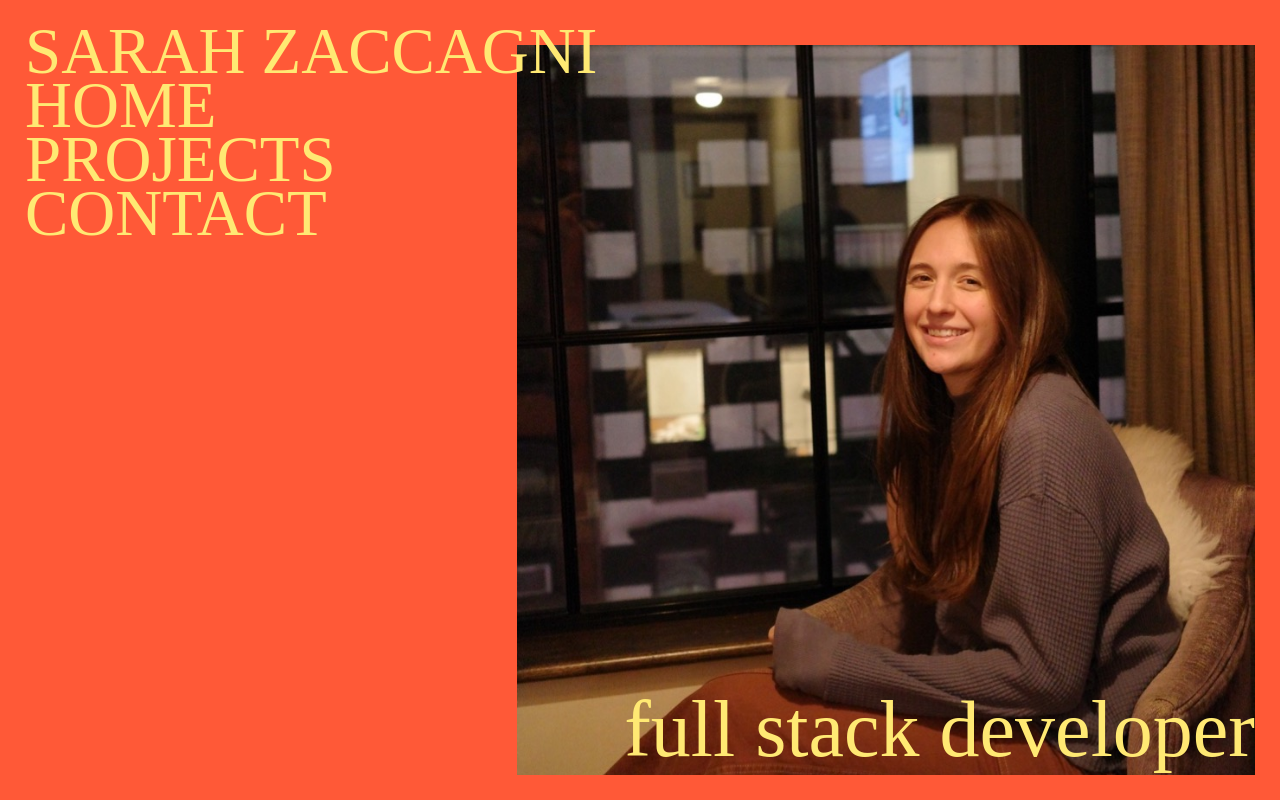
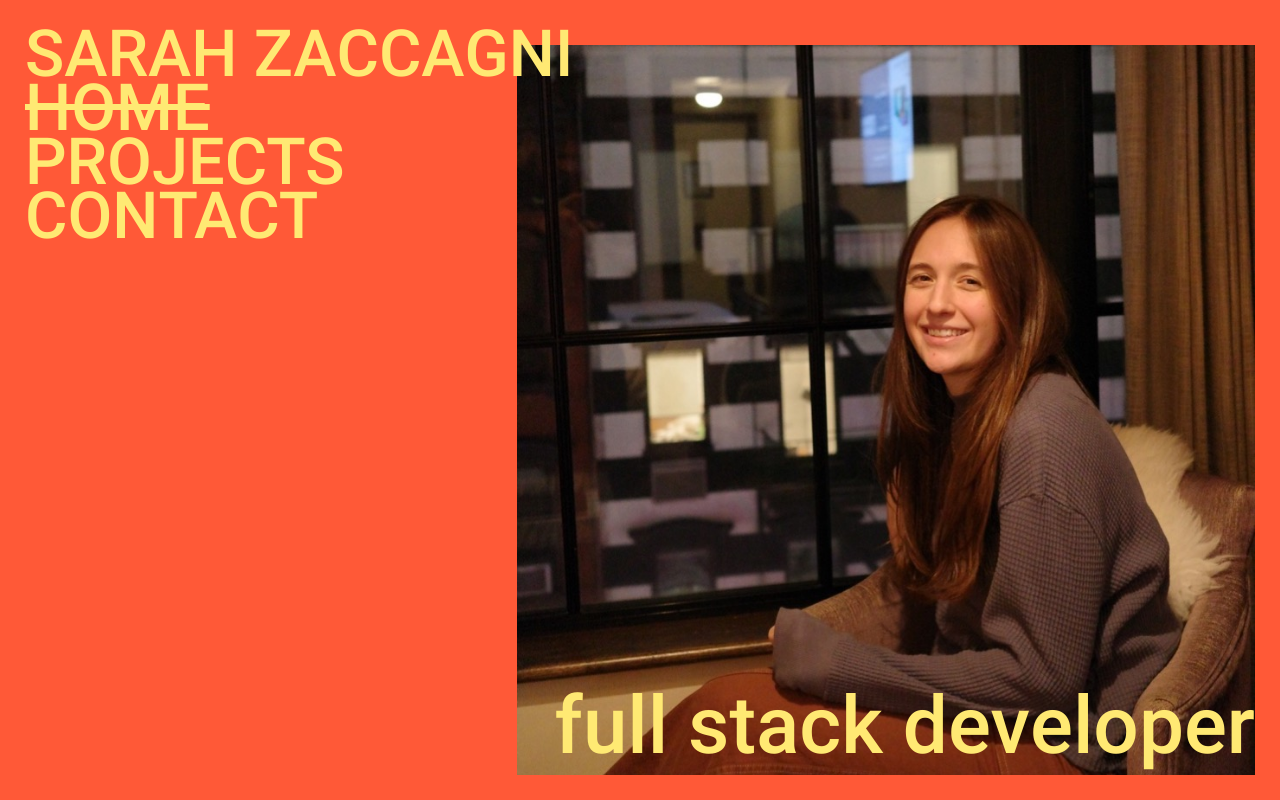
Before and after one commit to szaccagni/sz_portfolio, a React (Create React App) app: page / in a window 1280 px wide. Built offline with nearby package versions, Linux system fonts and the light colour scheme.

Commit message:
updates activelink logic

```diff
--- a/src/components/Contact/Contact.jsx
+++ b/src/components/Contact/Contact.jsx
@@ -1,7 +1,12 @@
 import './Contact.css'
+import { useEffect } from 'react'
 
-export default function Info() {
+export default function Info({setActiveLink}) {
     const arrowAway = <svg xmlns="http://www.w3.org/2000/svg" width="65" height="65" fill="currentColor" class="bi bi-arrow-up-right" viewBox="0 0 16 16"><path fill-rule="evenodd" d="M14 2.5a.5.5 0 0 0-.5-.5h-6a.5.5 0 0 0 0 1h4.793L2.146 13.146a.5.5 0 0 0 .708.708L13 3.707V8.5a.5.5 0 0 0 1 0v-6z"/></svg>
+
+    useEffect(function() {
+        setActiveLink('contact')
+    },[])
 
     return (
         <div className='contact-container'>
--- a/src/components/Home/Home.jsx
+++ b/src/components/Home/Home.jsx
@@ -1,8 +1,14 @@
 import './Home.css'
 import image1 from '../../assets/me3.jpg'
 import image2 from '../../assets/me4.JPG'
+import { useEffect } from 'react'
 
-export default function Home() {
+export default function Home({setActiveLink}) {
+
+    useEffect( function() {
+       setActiveLink('home')
+    }, [])
+
     return (
         <div className='home-container'>
             <div className='photo-booth-container'>
--- a/src/components/NavBar/NavBar.jsx
+++ b/src/components/NavBar/NavBar.jsx
@@ -1,10 +1,7 @@
 import './NavBar.css'
 import { Link } from 'react-router-dom'
-import { useState } from 'react'
 
-export default function NavBar() {
-    const [activeLink, setActiveLink] = useState('')
-
+export default function NavBar({activeLink}) {
     const activeStyle = {
         textDecoration: 'line-through',
     }
@@ -13,17 +10,14 @@ export default function NavBar() {
         <div className='nav-bar'>
             <div className='nav-bar-title'><div>SARAH</div> &nbsp;<div>ZACCAGNI</div></div>
             <div className='nav-link'>
-                <Link to='/home'
-                    style={ activeLink === 'home' ? activeStyle : {}}
-                    onClick={ () => setActiveLink('home')}>HOME</Link>
+                <Link to='/'
+                    style={ activeLink === 'home' ? activeStyle : {}}>HOME</Link>
             </div>
             <div className='nav-link'>
-                <Link to='/projects' style={ activeLink === 'projects' ? activeStyle : {}}
-                onClick={ () => setActiveLink('projects')}>PROJECTS</Link>
+                <Link to='/projects' style={ activeLink === 'projects' ? activeStyle : {}}>PROJECTS</Link>
             </div>
             <div className='nav-link'>
-                <Link to='/contact' style={ activeLink === 'contact' ? activeStyle : {}}
-                onClick={ () => setActiveLink('contact')}>CONTACT</Link>
+                <Link to='/contact' style={ activeLink === 'contact' ? activeStyle : {}}>CONTACT</Link>
             </div>
         </div>
     )
--- a/src/components/Projects/Projects.jsx
+++ b/src/components/Projects/Projects.jsx
@@ -1,7 +1,12 @@
 import './Projects.css'
+import { useEffect } from 'react'
 
-export default function Projects() {
+export default function Projects({setActiveLink}) {
     const arrowAway = <svg xmlns="http://www.w3.org/2000/svg" width="65" height="65" fill="currentColor" class="bi bi-arrow-up-right" viewBox="0 0 16 16"><path fill-rule="evenodd" d="M14 2.5a.5.5 0 0 0-.5-.5h-6a.5.5 0 0 0 0 1h4.793L2.146 13.146a.5.5 0 0 0 .708.708L13 3.707V8.5a.5.5 0 0 0 1 0v-6z"/></svg>
+
+    useEffect(function() {
+        setActiveLink('projects')
+    },[])
 
     return (
         <div className='project-container'>
--- a/src/index.css
+++ b/src/index.css
@@ -1,3 +1,13 @@
+@font-face {
+  font-family: 'roboto-bold';
+  src: URL('./fonts/roboto/Roboto-Bold.otf') format('opentype');
+}
+
+@font-face {
+  font-family: 'roboto-medium';
+  src: URL('./fonts/roboto/Roboto-Medium.otf') format('opentype');
+}
+
 :root {
   --red-orange: #FF5937;
   --yellow: #FFE973;
@@ -17,7 +27,7 @@ body,html {
 body {
   background-color: var(--red-orange);
   color: var(--yellow);
-  font-family: 'Circular-Loom';
+  font-family: 'roboto-medium', 'Circular-Loom';
   font-size: 65px;
   height: 100vh;
 }
--- a/src/pages/App/App.js
+++ b/src/pages/App/App.js
@@ -1,5 +1,6 @@
 import './App.css'
 import { Routes, Route, Navigate } from 'react-router-dom';
+import { useState } from 'react'
 
 import NavBar from '../../components/NavBar/NavBar'
 import Home from '../../components/Home/Home';
@@ -7,15 +8,15 @@ import Projects from '../../components/Projects/Projects';
 import Contact from '../../components/Contact/Contact'
 
 export default function App() {
-
+  const [activeLink, setActiveLink] = useState('')
 
   return (
     <main className="App">
-      <NavBar />
+      <NavBar activeLink={activeLink}/>
       <Routes>
-        <Route path='/' element={<Home />} />
-        <Route path='/projects' element={<Projects />} />
-        <Route path='/contact' element={<Contact />} />
+        <Route path='/' element={<Home setActiveLink={setActiveLink}/>} />
+        <Route path='/projects' element={<Projects setActiveLink={setActiveLink} />} />
+        <Route path='/contact' element={<Contact setActiveLink={setActiveLink} />} />
         <Route path='/*' element={<Navigate to="/" />} />
       </Routes>
     </main>
```
Also changed, not shown: src/fonts/roboto/Roboto-Bold.otf (added), src/fonts/roboto/Roboto-Medium.otf (added).
